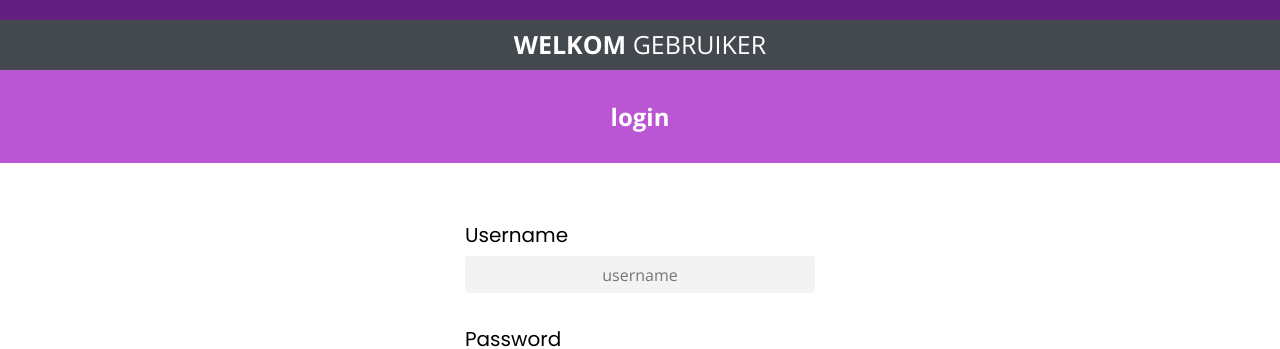
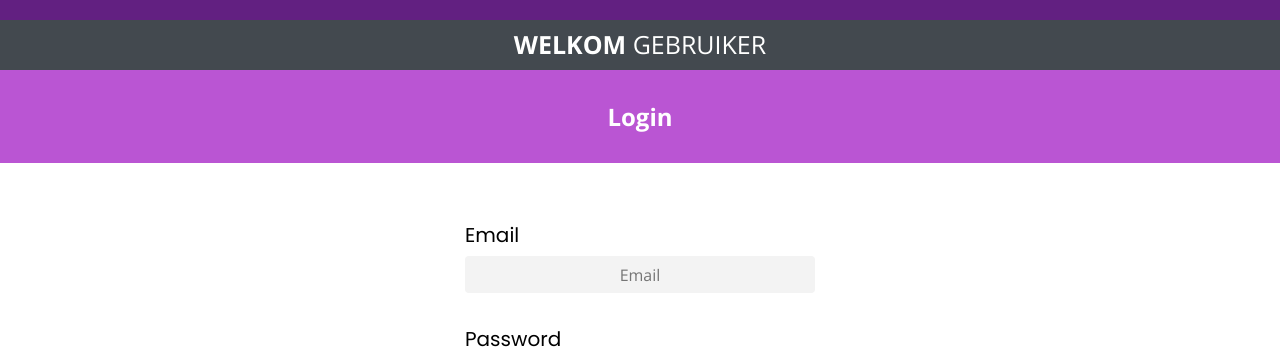
Before and after one commit to ThijsOnGitHub/project-c, a React (Create React App) app in the folder client/: page / in a window 1280 px wide. Shown: the part 232-581 px from the top of the page. Built offline with nearby package versions, Linux system fonts and the light colour scheme.

Commit message:
Update Home.jsx

```diff
--- a/client/src/Pages/Home.jsx
+++ b/client/src/Pages/Home.jsx
@@ -1,28 +1,52 @@
 import React from 'react'
 import {Link} from "react-router-dom";
+var API_LINK='http://localhost:5000/api';
+
 
 
 class Home extends React.Component{
     constructor(props){
         super(props);
+        this.state = {
+         email: '',
+         pass: ''
+        };
 
+     this.lijst=["email", "pass"];
+     this.handleSubmit = this.handleSubmit.bind(this);
      }
 
+    handleSubmit() {
+        var object = {};
+        this.lijst.forEach((value) => {
+            object[value] = this.state[value]
+        });
+        console.log("sending");
+        console.log(object);
+        fetch(API_LINK+"/addgebruiker",{method:"POST",
+            body:JSON.stringify(object),
+            headers:{
+                "content-type":"application/json"
+            }}).then((value)=>{
+            value.json().then(value1 => {console.log(value1.message)})
+        });
+    }
 
         render(){
             return (
+
                 <div className="base-container" ref={this.props.containerRef}>
-                <div className="header">login</div>
+                    <div className="header">Login</div>
                     <div className="content">
                         <br/>
                         <div className="form">
                             <div className="form-group">
-                            <label htmlFor="username">Username</label>
-                            <input type="text" name="username" placeholder="username" />
+                                <label htmlFor="username">Email</label>
+                                <input type="text" name="Username" placeholder="Email"/>
                             </div>
                             <div className="form-group">
                                 <label htmlFor="password">Password</label>
-                            <input type="password" name="password" placeholder="password" />
+                                <input type="password" name="password" placeholder="password"/>
                             </div>
                         </div>
                     </div>
@@ -34,5 +58,7 @@ class Home extends React.Component{
                 </div>
             );
         }
+
+
 }
 export default Home
```
Lines whose indentation alone changed are shown as unchanged.
